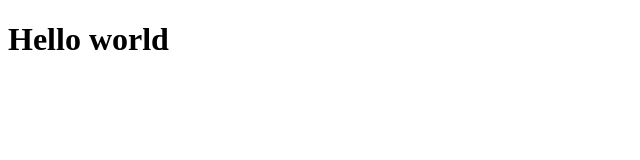
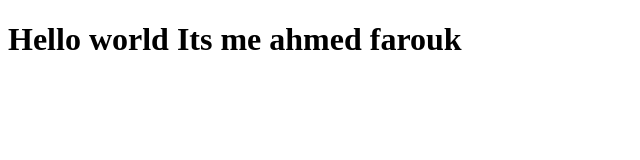
Before and after one commit to ahmedfarouk2008/coursera-test2, a plain HTML site: page site/index.html in a window 1280 px wide. Shown: the whole page, without its empty margins (0-640 px from the left). Drawn offline with Linux system fonts and the light colour scheme.

Commit message:
Small edit to h1

```diff
--- a/site/index.html
+++ b/site/index.html
@@ -2,6 +2,6 @@
 <html>
 <head></head>
 <body>
-    <h1>Hello world</h1>
+    <h1>Hello world Its me ahmed farouk</h1>
 </body>
 </html>
```
